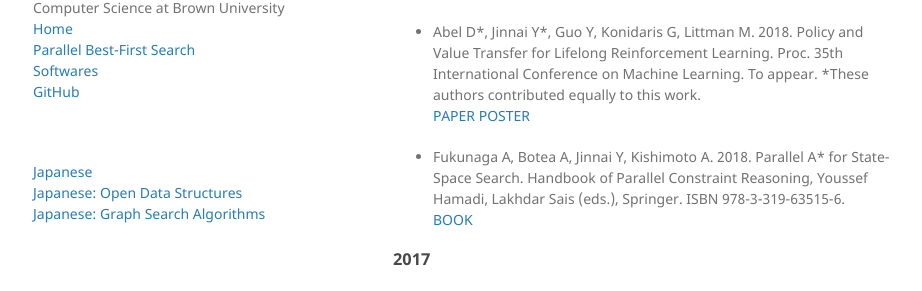
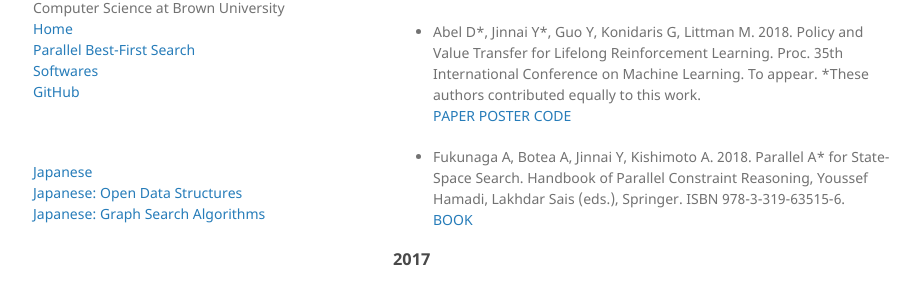
Before and after one commit to jinnaiyuu/jinnaiyuu.github.io, a Jekyll site: the page built from index.md, in a window 1280 px wide and 900 px high, scrolled down 806 px. Shown: the part 154-445 px from the top of the window, without its empty margins (177-1099 px from the left). Built offline with Jekyll 4.4.1, drawn with Linux system fonts in a browser that asks for light colours; our own code applies the rules of GitHub Pages for plain Markdown files.

Commit message:
Added a link to the code of ICML2018

```diff
--- a/index.md
+++ b/index.md
@@ -25,7 +25,7 @@ Artificial Intelligence, Reinforcement Learning, Classical Planning, Heuristic S
 [PAPER](https://arxiv.org/abs/1805.07440)
 
 - Abel D\*, Jinnai Y\*, Guo Y, Konidaris G, Littman M. 2018. Policy and Value Transfer for Lifelong Reinforcement Learning. Proc. 35th International Conference on Machine Learning. To appear. \*These authors contributed equally to this work.
-[PAPER](../pdf/papers/ICML-18.pdf) [POSTER](../pdf/posters/NEML-18 poster.pdf)
+[PAPER](../pdf/papers/ICML-18.pdf) [POSTER](../pdf/posters/NEML-18 poster.pdf) [CODE](https://github.com/david-abel/transfer_rl_icml_2018)
 
 - Fukunaga A, Botea A, Jinnai Y, Kishimoto A. 2018. Parallel A* for State-Space Search. Handbook of Parallel Constraint Reasoning, Youssef Hamadi, Lakhdar Sais (eds.), Springer. ISBN 978-3-319-63515-6.
 [BOOK](https://www.springer.com/us/book/9783319635156)
```
Also changed, not shown: ja/index.md (+4 -1 lines).
